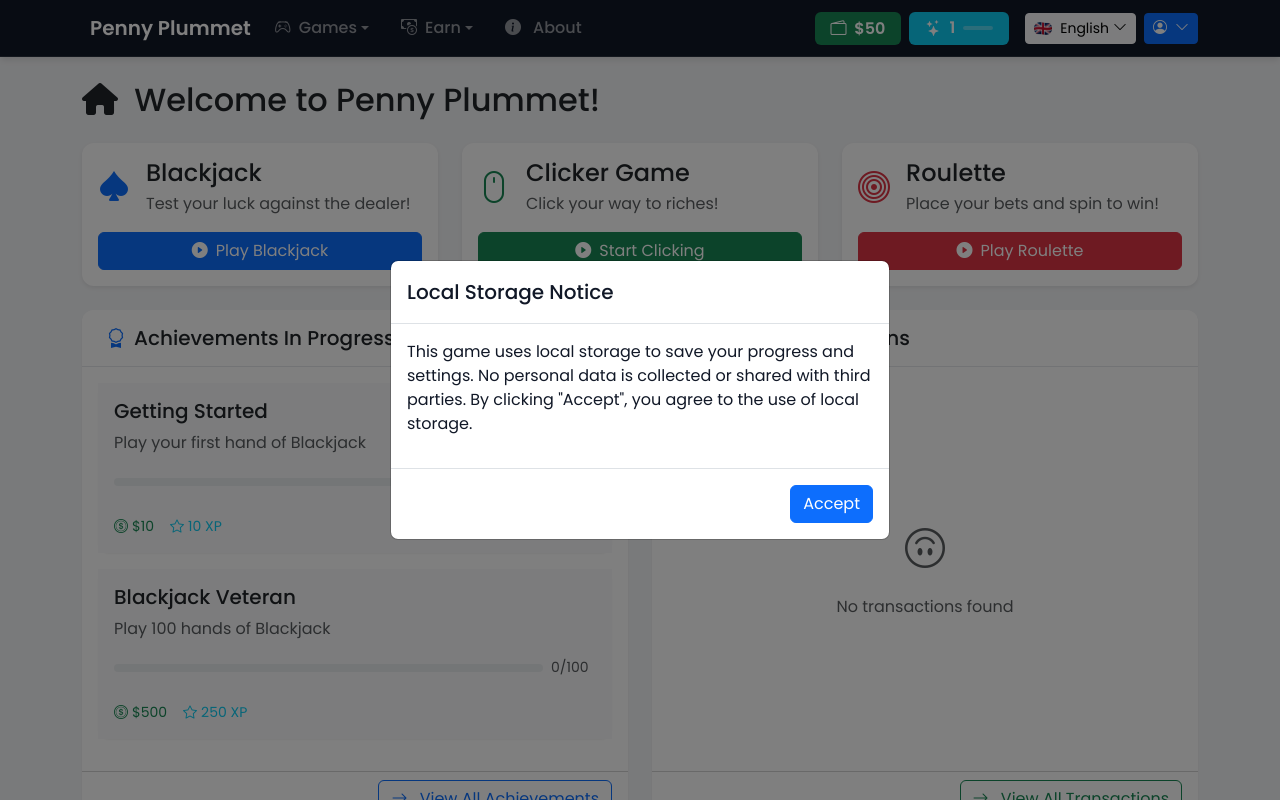
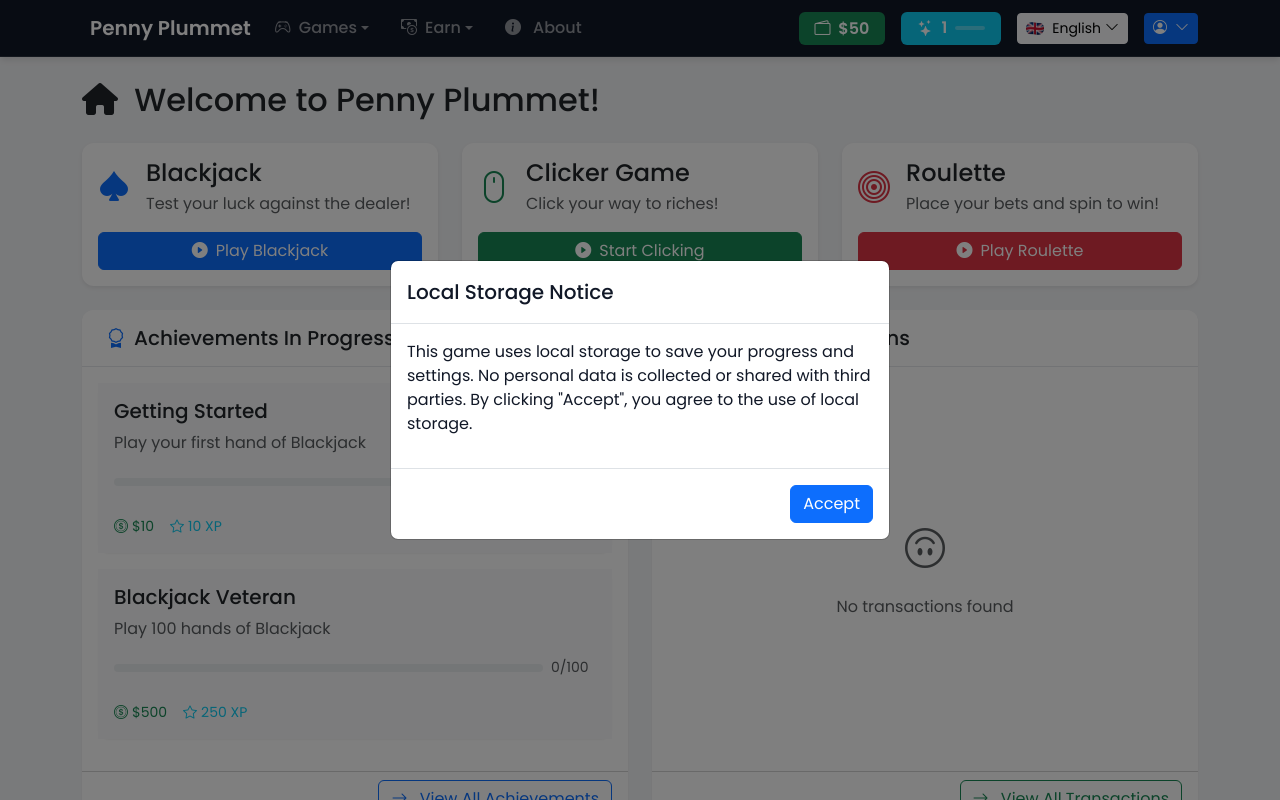
Before and after one commit to benceb2/penny-plummet, a Vue app: page / in a window 1280 px wide. Shown: the top 800 px of the page. Built offline with nearby package versions, Linux system fonts and the light colour scheme.

Commit message:
tweak spacing on navbar

```diff
--- a/src/components/layout/AppNavbar.vue
+++ b/src/components/layout/AppNavbar.vue
@@ -124,7 +124,7 @@ watch(locale, (newLocale) => {
           <!-- Stats Row -->
           <div class="d-flex align-items-center gap-2">
             <!-- Chips -->
-            <span class="badge bg-success fs-6 px-3 py-2">
+            <span class="badge bg-success fs-6 px-3 py-2 me-2">
               <i class="bi bi-wallet2 me-1"></i>
               {{ userStore.formattedChips }}
             </span>
@@ -143,7 +143,7 @@ watch(locale, (newLocale) => {
           </div>
 
           <!-- Controls Row -->
-          <div class="d-flex align-items-center gap-2">
+          <div class="d-flex align-items-center gap-3">
             <!-- Language Selector -->
             <div class="dropdown">
               <button
```
